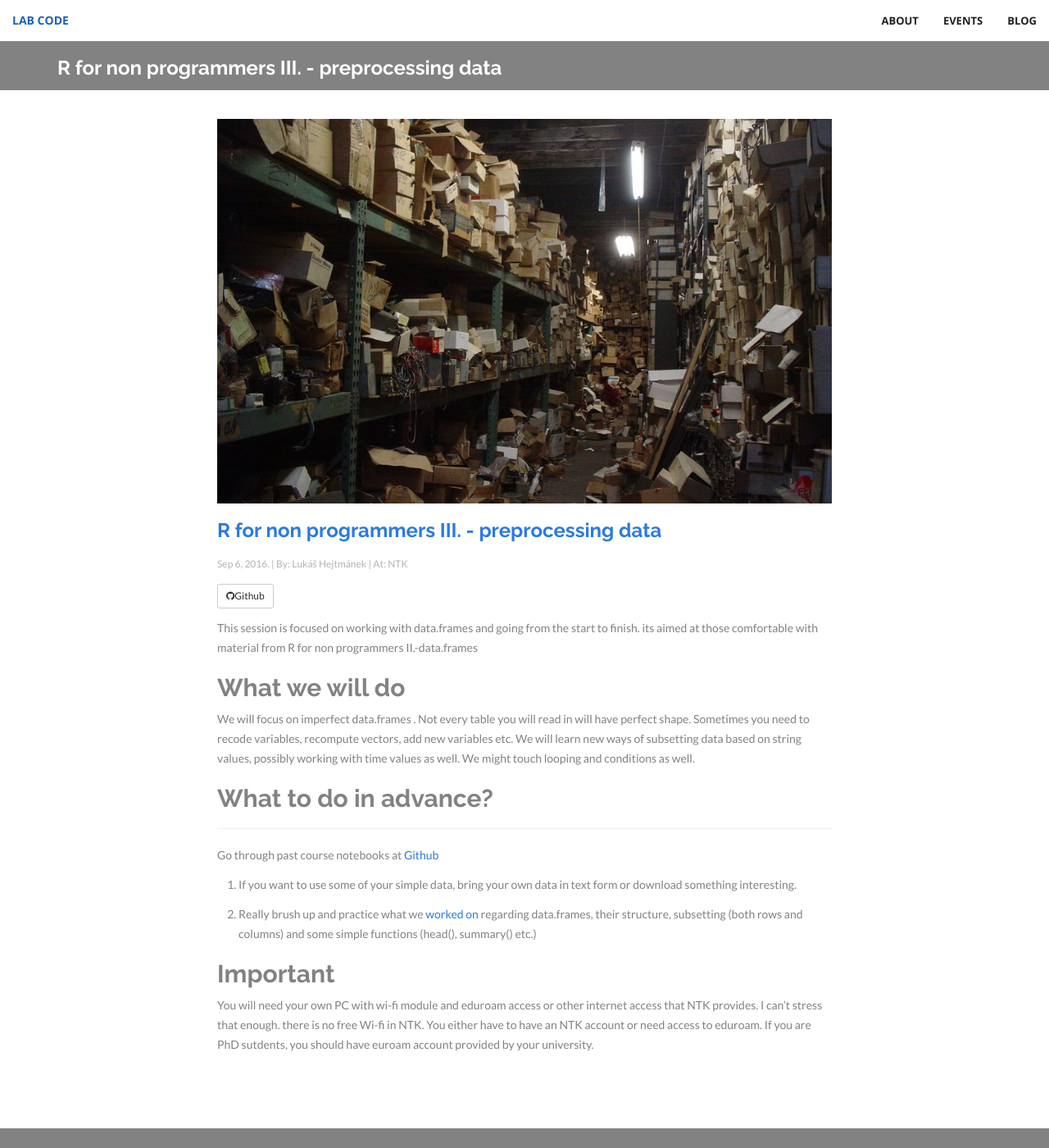
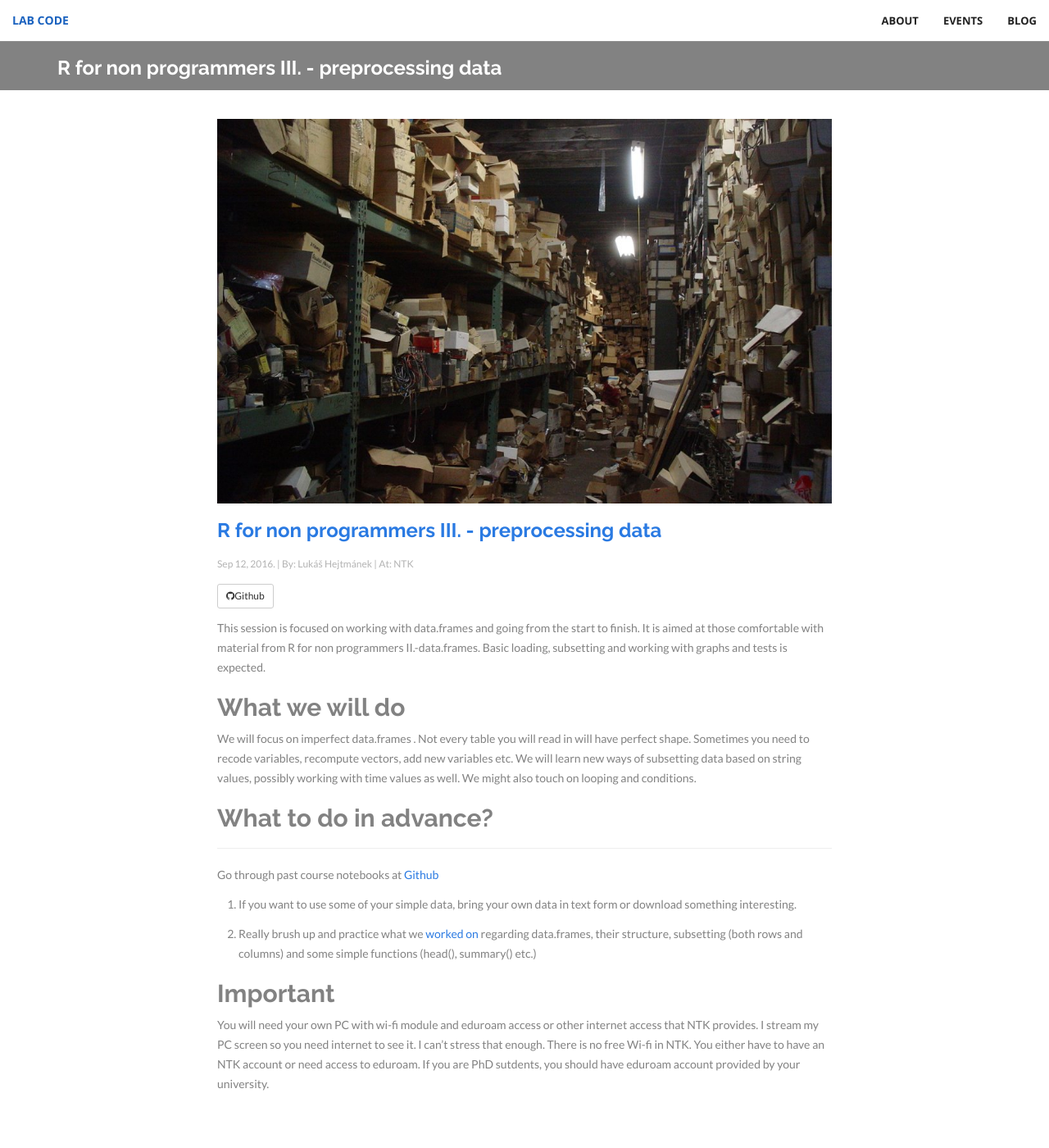
Before and after one commit to lab-code/lab-code, a Jekyll site: the page built from _events/2016/2016-08-26-R-preprocessing.markdown, in a window 1280 px wide and 1400 px high. Shown: the whole window at 82% size. Built offline with Jekyll 4.4.1, drawn with Linux system fonts in a browser that asks for light colours; nearby versions of some CDN libraries.

Commit message:
Updates event.

```diff
--- a/_events/2016/2016-08-26-R-preprocessing.markdown
+++ b/_events/2016/2016-08-26-R-preprocessing.markdown
@@ -1,7 +1,7 @@
 ---
 layout: event
 title:  "R for non programmers III. - preprocessing data"
-meetingDate:  2016-09-06
+meetingDate:  2016-09-12
 meetingPlace: NTK
 author: Lukáš Hejtmánek
 category: upcoming
@@ -12,11 +12,11 @@ people: hejtmy
 calendar:
 github: https://github.com/lab-code/R-for-non-programmers
 ---
-This session is focused on working with data.frames and going from the start to finish. its aimed at those comfortable with material from R for non programmers II.-data.frames
+This session is focused on working with data.frames and going from the start to finish. It is aimed at those comfortable with material from R for non programmers II.-data.frames. Basic loading, subsetting and working with graphs and tests is expected.
 
 ## What we will do
 
-We will focus on imperfect data.frames . Not every table you will read in will have perfect shape. Sometimes you need to recode variables, recompute vectors, add new variables etc. We will learn new ways of subsetting data based on string values, possibly working with time values as well.  We might touch looping and conditions as well.
+We will focus on imperfect data.frames . Not every table you will read in will have perfect shape. Sometimes you need to recode variables, recompute vectors, add new variables etc. We will learn new ways of subsetting data based on string values, possibly working with time values as well.  We might also touch on looping and conditions.
 
 ## What to do in advance?
 -----------
@@ -28,4 +28,4 @@ Go through past course notebooks at [Github](https://github.com/lab-code/R-for-n
 
 ## Important
 
-You will need your own PC with wi-fi module and eduroam access or other internet access that NTK provides. I can't stress that enough. there is no free Wi-fi in NTK. You either have to have an NTK account or need access to eduroam. If you are PhD sutdents, you should have euroam account provided by your university.
+You will need your own PC with wi-fi module and eduroam access or other internet access that NTK provides. I stream my PC screen so you need internet to see it. I can't stress that enough. There is no free Wi-fi in NTK. You either have to have an NTK account or need access to eduroam. If you are PhD sutdents, you should have eduroam account provided by your university.
```
